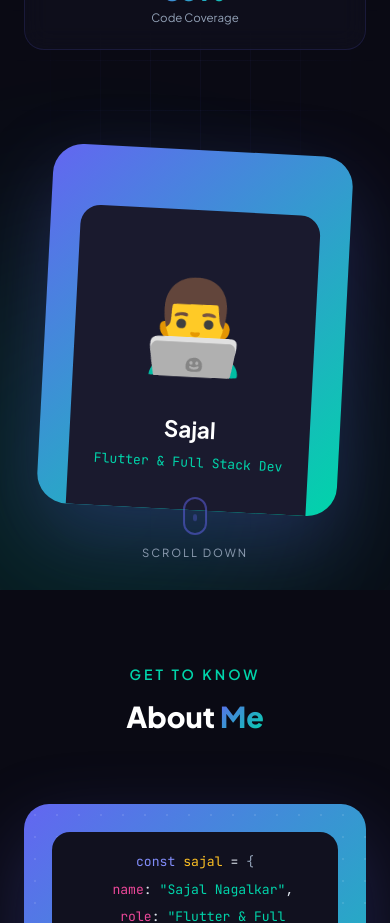
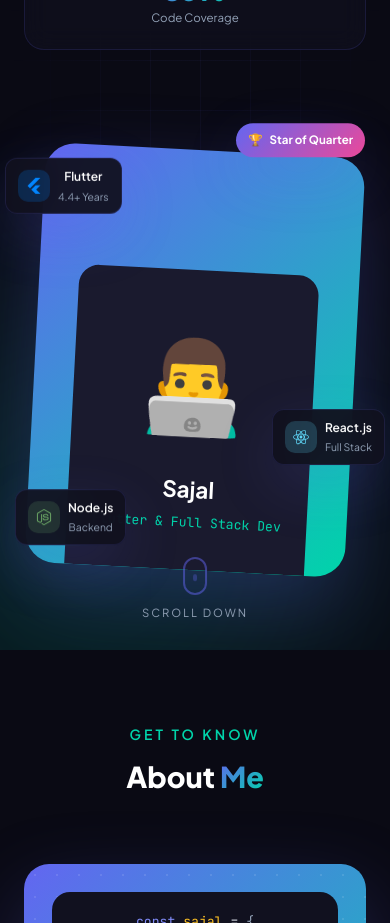
Before and after one commit to sajalNagalkar30/PersonalPortfolio, a React (Create React App) app in the folder sajal-portfolio/: page / in a window 390 px wide. Shown: the part 940-1863 px from the top of the page. Built offline with nearby package versions, Linux system fonts and the light colour scheme.

Commit message:
Fix: show floating cards and badge on mobile view

```diff
--- a/sajal-portfolio/src/styles/hero.css
+++ b/sajal-portfolio/src/styles/hero.css
@@ -366,10 +366,28 @@
 @media (max-width: 768px) {
   .hero-name { font-size: 2.6rem; }
   .hero-title { font-size: 1.3rem; }
-  .hero-image-wrapper { width: 300px; height: 360px; }
+  .hero-image-wrapper { width: 320px; height: 420px; }
   .hero-avatar { width: 240px; height: 300px; }
   .avatar-icon { font-size: 90px; }
-  .floating-card, .floating-badge { display: none; }
+
+  .floating-card {
+    padding: 8px 12px;
+    gap: 8px;
+    border-radius: 12px;
+  }
+  .floating-card-text h4 { font-size: 0.75rem; }
+  .floating-card-text p  { font-size: 0.65rem; }
+  .floating-icon { width: 32px; height: 32px; font-size: 1rem; }
+
+  .floating-card-1 { top: 10px;  left: -30px; }
+  .floating-card-2 { bottom: 100px; right: -30px; }
+  .floating-card-3 { bottom: 10px;  left: -20px; }
+
+  .floating-badge {
+    top: -12px; right: -10px;
+    padding: 7px 12px;
+    font-size: 0.72rem;
+  }
 }
 
 @media (max-width: 480px) {
```
